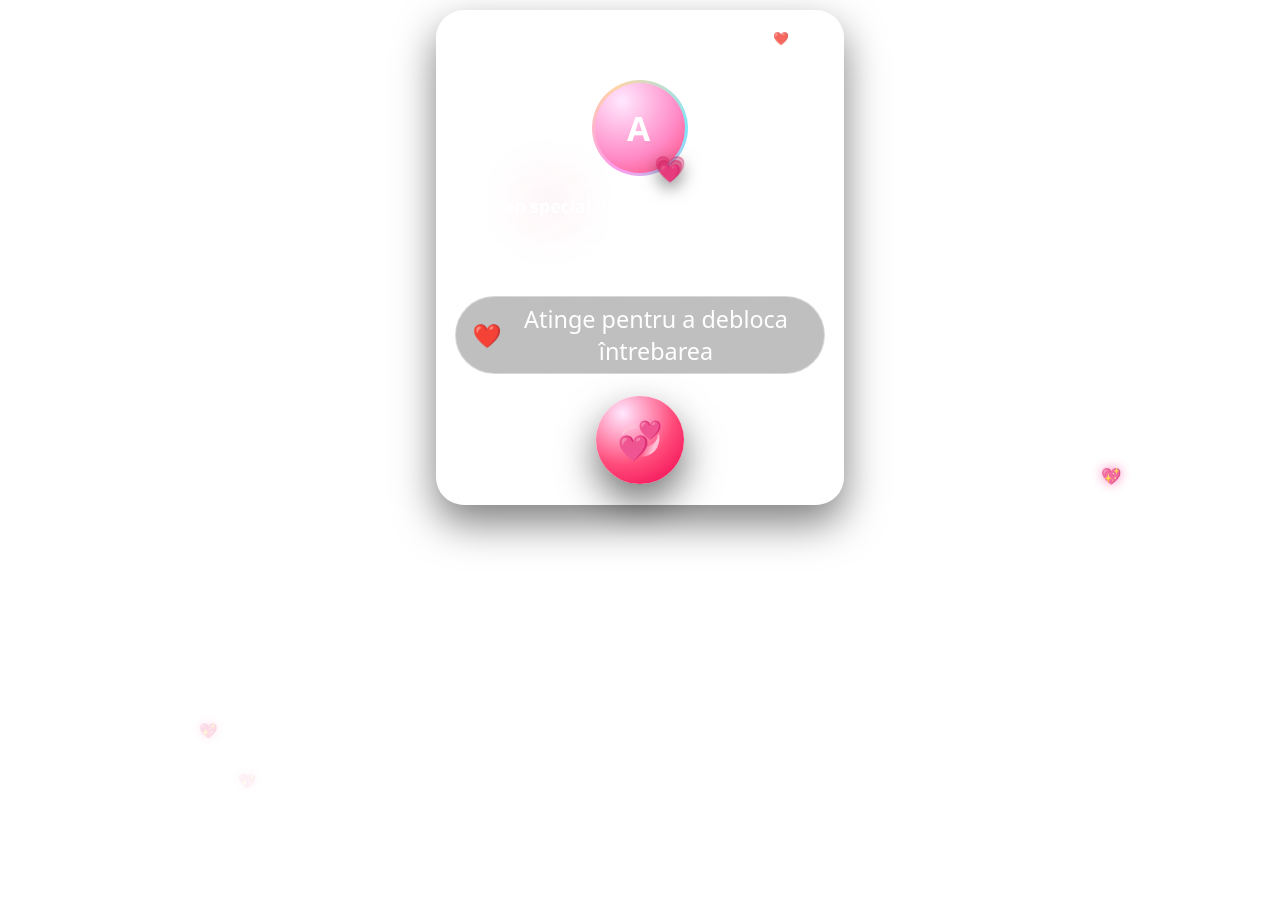
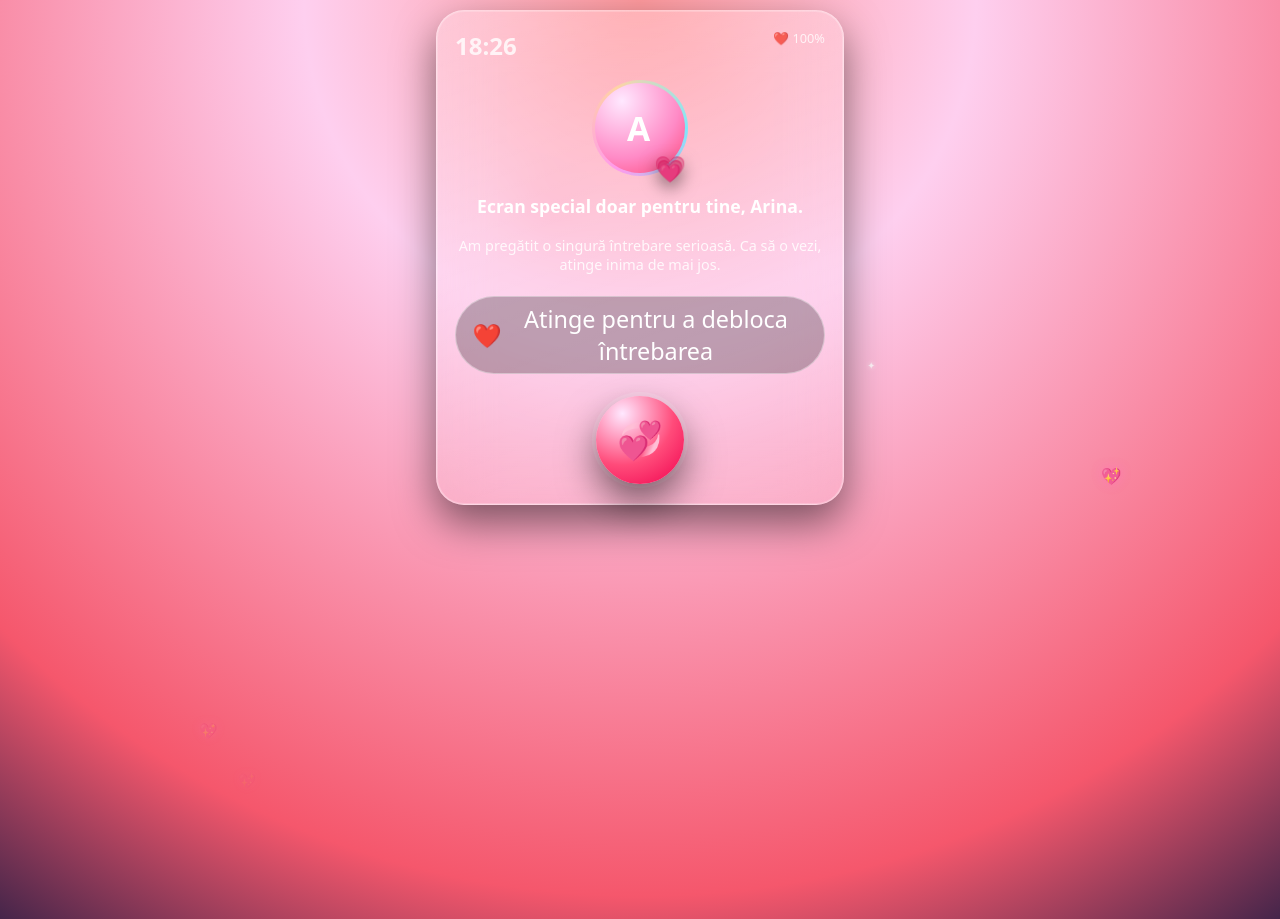
Before and after one commit to dooggee462/valentine, a plain HTML site: page index.html in a window 1280 px wide. Drawn offline with Linux system fonts and the light colour scheme.

Commit message:
Update index.html

```diff
--- a/index.html
+++ b/index.html
@@ -16,12 +16,12 @@
   font-family: "Poppins", system-ui, -apple-system, BlinkMacSystemFont, "Segoe UI", sans-serif;
   min-height: 100vh;
   display: flex;
-  align-items: flex-start; /* ca să înceapă de sus pe telefon */
+  align-items: center;
   justify-content: center;
-  background: radial-gradient(...);
-  overflow-x: hidden;   /* nu vrem scroll pe orizontală */
-  overflow-y: auto;     /* permitem scroll pe verticală */
+  background: radial-gradient(circle at top, #ff9a9e 0, #fecfef 30%, #f5576c 80%, #45254a 100%);
+  overflow: hidden;
   color: #fff;
+
 }
 
     /* fundal cu inimioare & steluțe (ușor, pentru telefon) */
```
